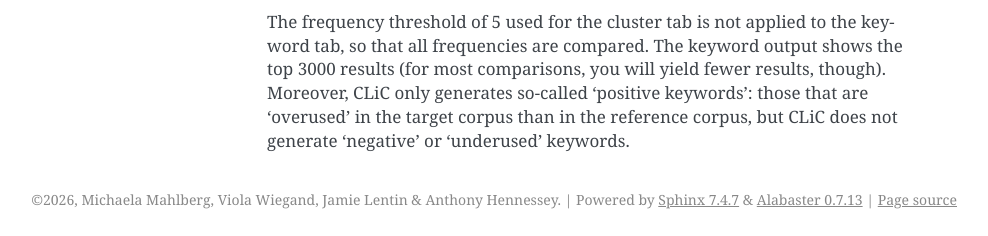
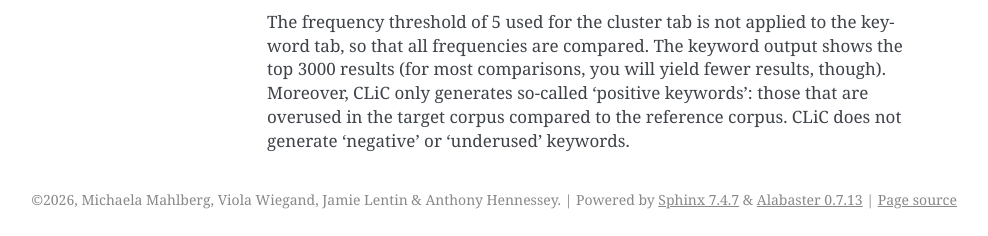
Before and after one commit to mahlberg-lab/clic, a Sphinx documentation site: the page built from docs/clicanalysis/keywords.rst, in a window 1280 px wide and 900 px high, scrolled down 1663 px. Shown: the part 661-897 px from the top of the window, without its empty margins (153-1141 px from the left). Built offline with Sphinx 7.4.7, drawn with Linux system fonts in a browser that asks for light colours; pages that are not in the unit, such as notebooks, are missing from menus; the version number could not be read and is left out.

Commit message:
Update keywords.rst

```diff
--- a/docs/clicanalysis/keywords.rst
+++ b/docs/clicanalysis/keywords.rst
@@ -37,7 +40,7 @@ lists. You have to make selections for the following options (also see
    'quotes' in the 19th Century Reference Corpus
 
 Note that you have to select a subset for each of the two corpora or
-you'll see the error message: “Please select a subset”. So, for example,
+you'll see the error message: "Please select a subset". So, for example,
 when comparing 5-grams in *Oliver Twist* (quotes) against the 19th
 Century Reference Corpus (quotes), we retrieve the results displayed in
 :numref:`figure-analysis-keywords-19thcentury` (for a p-value of
@@ -49,6 +52,6 @@ The frequency threshold of 5 used for the cluster tab is not applied to
 the keyword tab, so that all frequencies are compared. The keyword
 output shows the top 3000 results (for most comparisons, you will yield
 fewer results, though). Moreover, CLiC only generates so-called
-'positive keywords': those that are 'overused' in the target corpus than
-in the reference corpus, but CLiC does not generate 'negative' or
+'positive keywords': those that are overused in the target corpus
+compared to the reference corpus. CLiC does not generate 'negative' or
 'underused' keywords.
```
Also changed, not shown: other parts of docs/clicanalysis/keywords.rst (+7 -4 lines).
